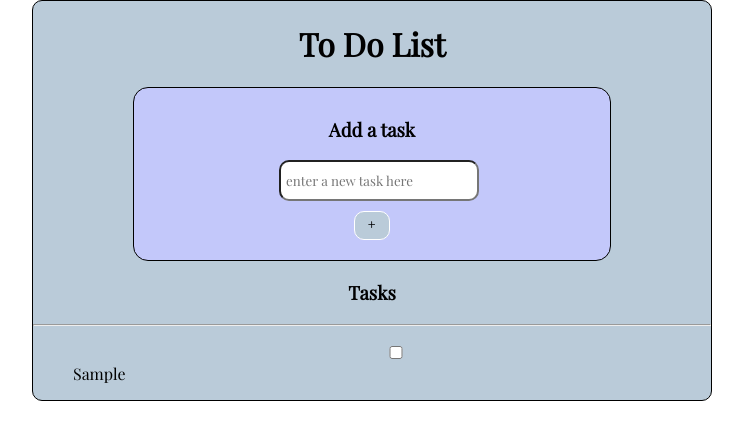
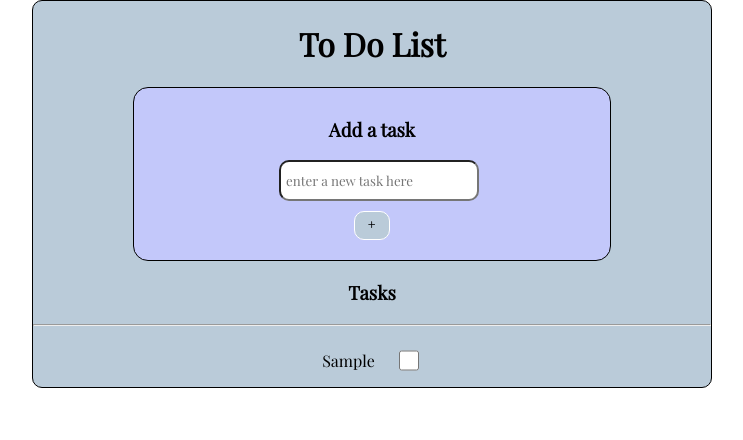
Before and after one commit to Anahisv23/Todo-List, a React (Create React App) app in the folder todo-list/: page / in a window 1280 px wide. Both pictures are taken after typing "Sample" into the empty fields and a click on the button 639 px from the left and 225 px from the top of the page. Shown: the top 440 px of the page, without its empty margins (268-1011 px from the left). Built offline with nearby package versions, Linux system fonts and the light colour scheme.

Commit message:
fixed styling for checkbox and remove

```diff
--- a/todo-list/src/ToDoList.js
+++ b/todo-list/src/ToDoList.js
@@ -3,9 +3,10 @@ import React, { useState, useEffect } from "react";
 import { TiDeleteOutline } from "react-icons/ti";
 import { IoIosAdd } from "react-icons/io";
 
-
 const ToDoList = () => {
-const [tasksArr, setTasksArr] = useState(JSON.parse(localStorage.getItem('tasks')) || []);
+  const [tasksArr, setTasksArr] = useState(
+    JSON.parse(localStorage.getItem("tasks")) || []
+  );
   const [input, setInput] = useState("");
   const [isChecked, setIsChecked] = useState(false);
 
@@ -13,21 +14,21 @@ const [isChecked, setIsChecked] = useState(false);
   // if we do not have data we setTasksArr to an empty arr
 
   useEffect(() => {
-  const storedArray = JSON.parse(localStorage.getItem('tasks'));
+    const storedArray = JSON.parse(localStorage.getItem("tasks"));
     if (storedArray) {
       setTasksArr(storedArray);
     } else {
-    setTasksArr([])
+      setTasksArr([]);
     }
   }, []);
 
   const handleRemove = () => {
     const newArr = tasksArr.filter((curr) => {
-    return curr.complete === false
-  })
-  setTasksArr(newArr)
-  localStorage.setItem("tasks", JSON.stringify(newArr))
-}
+      return curr.complete === false;
+    });
+    setTasksArr(newArr);
+    localStorage.setItem("tasks", JSON.stringify(newArr));
+  };
 
   const handleChange = (e) => {
     if (e.target.name === "input") {
@@ -40,7 +41,7 @@ const handleAdd = (e) => {
     let taskNumber = tasksArr.length + 1;
     let taskToAdd = { id: taskNumber, task: input, complete: false };
     setTasksArr((prev) => [...prev, taskToAdd]);
-  localStorage.setItem("tasks", JSON.stringify([...tasksArr, taskToAdd]))
+    localStorage.setItem("tasks", JSON.stringify([...tasksArr, taskToAdd]));
     setInput("");
   };
 
@@ -51,14 +52,13 @@ const handleComplete = (e) => {
         setIsChecked(!isChecked);
       }
       return currTask;
-  })
+    });
 
     // update the local state array
-  setTasksArr(tasksArr)
+    setTasksArr(tasksArr);
     // update session storage data
-  localStorage.setItem("tasks", JSON.stringify([tasksArr]))
-}
-
+    localStorage.setItem("tasks", JSON.stringify([tasksArr]));
+  };
 
   return (
     <div className="toDo">
@@ -75,40 +75,48 @@ return (
               value={input}
             />
           </label>
-        <button onClick={handleAdd}><IoIosAdd /></button>
+          <button onClick={handleAdd}>
+            <IoIosAdd />
+          </button>
         </form>
       </div>
       <h3 style={{ textAlign: "center" }}>Tasks</h3>
       <hr></hr>
       {tasksArr.map((currTask) => {
         return (
-            <ul key={currTask.id}>
-              {currTask.complete === true ? (
+          <div className="flex-container">
+            <p>{currTask.task}</p>
+            {currTask.complete !== true ? (
+              <>
+                <input
+                  type="checkbox"
+                  checked={false}
+                  name={currTask.id}
+                  className="checkbox"
+                  onChange={handleComplete}
+                />
+              </>
+            ) : (
+              <>
                 <input
                   type="checkbox"
                   checked={true}
                   name={currTask.id}
+                  className="checkbox"
                   onChange={handleComplete}
                 />
-              ) : (
-                <input
-                  type="checkbox"
-                  checked={false}
-                  name={currTask.id}
-                  onChange={handleComplete}
+                <TiDeleteOutline
+                  className="item"
+                  size={30}
+                  onClick={handleRemove}
                 />
+              </>
             )}
-              {currTask.complete === true ? (
-                <TiDeleteOutline onClick={handleRemove} />
-              ) : null}
-              <li>
-                {currTask.task} {currTask.complete}
-              </li>
-            </ul>
+          </div>
         );
       })}
     </div>
   );
-}
+};
 
-export default ToDoList
+export default ToDoList;
--- a/todo-list/src/index.css
+++ b/todo-list/src/index.css
@@ -53,3 +53,18 @@ input {
   font-family: 'Playfair Display', serif;
   border-radius: 10px;
 }
+
+.flex-container {
+  display: flex;
+  flex-direction: row;
+  justify-content: center;
+  gap: 20px;
+}
+
+.item {
+  align-self: center;
+}
+
+.checkbox {
+  width: 20px;
+}
```
Lines whose indentation alone changed are shown as unchanged.
